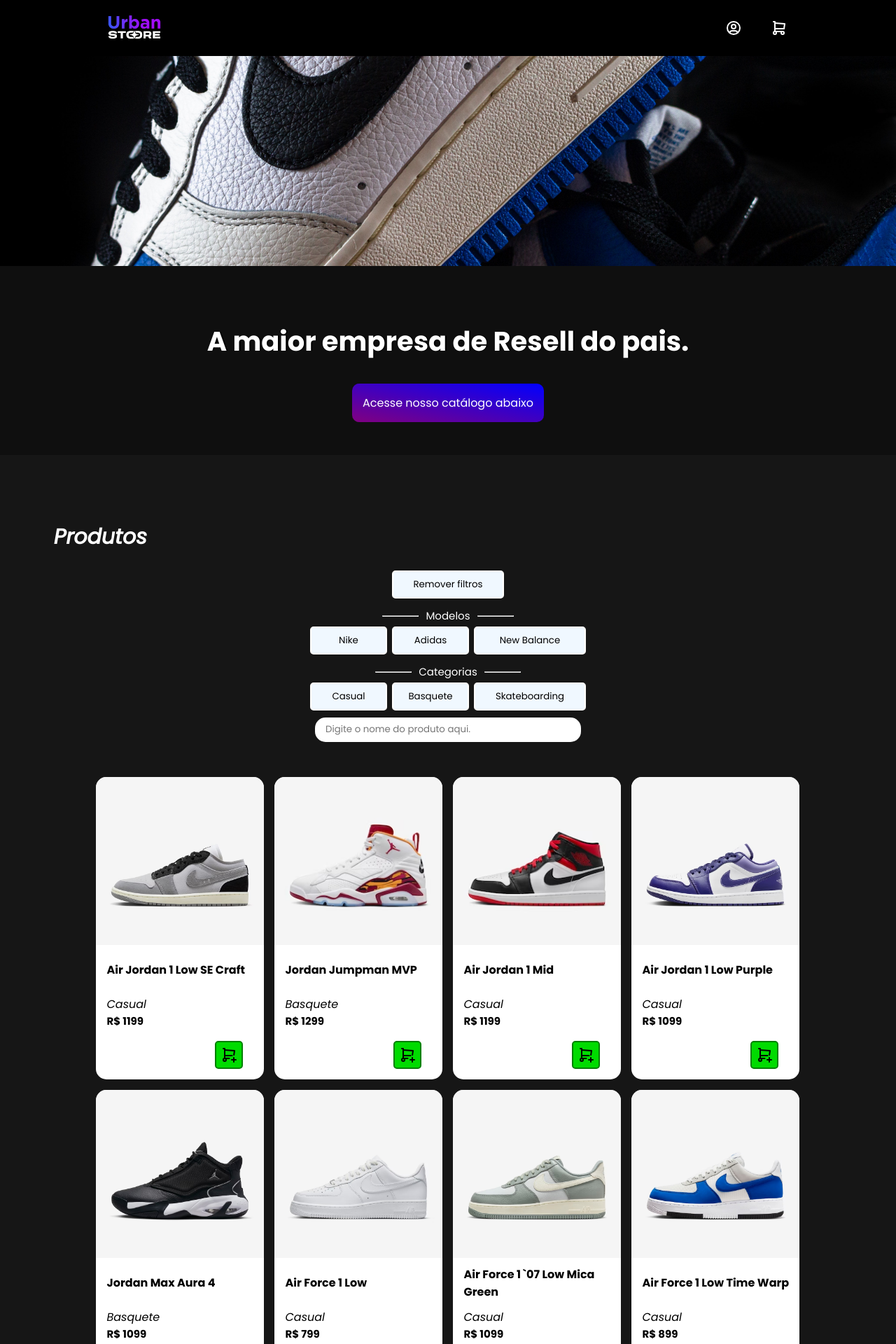
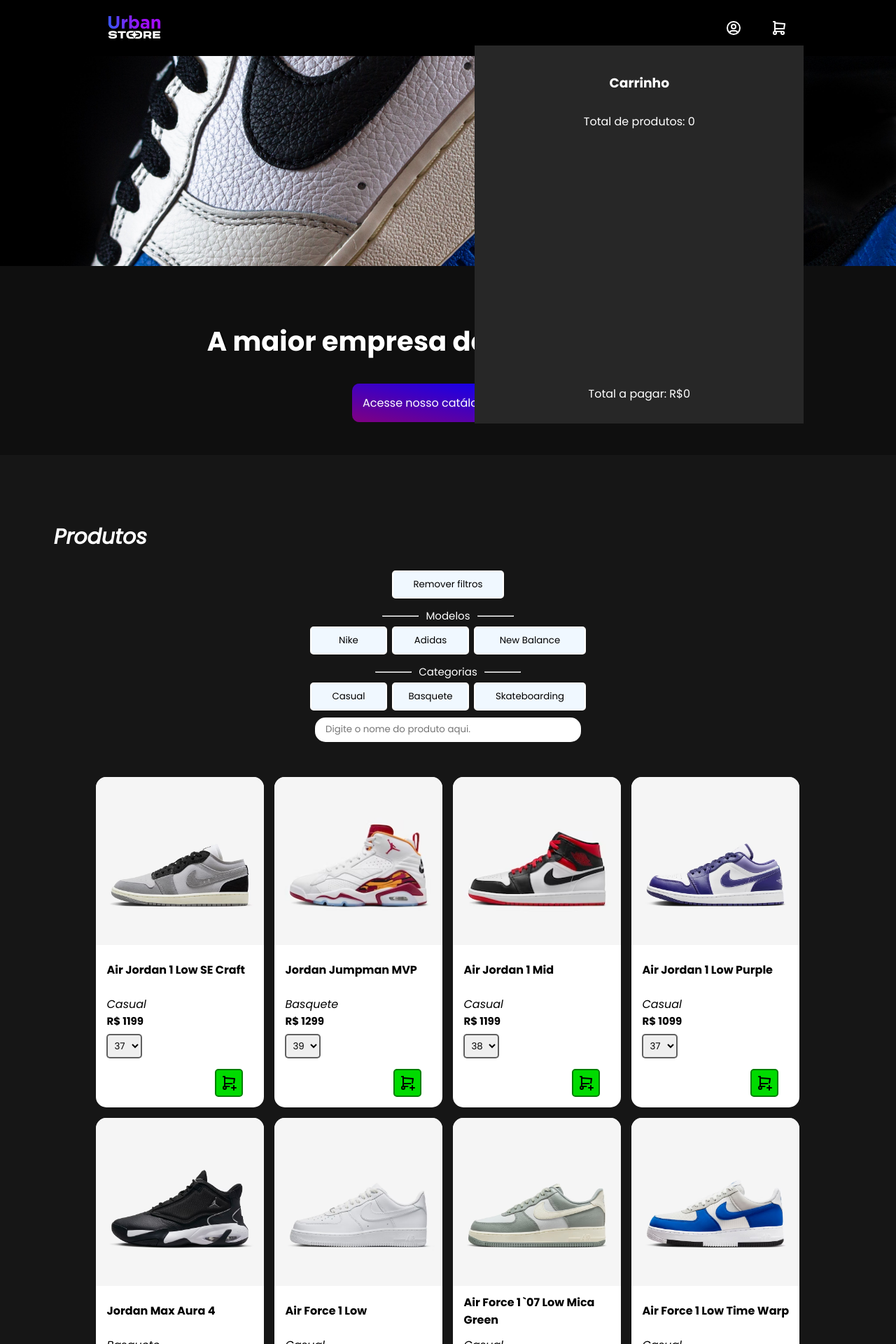
Before and after one commit to urbanykv/urban-store, a React (Create React App) app: page / in a window 1280 px wide. Shown: the top 1920 px of the page at 70% size. Built offline with nearby package versions, Linux system fonts and the light colour scheme.

Commit message:
desenvolvendo adicionais do ecommerce

```diff
--- a/src/App.js
+++ b/src/App.js
@@ -1,27 +1,75 @@
 import './App.css';
 import Header from './components/header/script';
 import Home from './components/home/script';
-import React, { useState } from "react";
+import React, { useState, useEffect } from "react";
+
 
 function App() {
 
+  const select = document.querySelector('.selecionar-numero');
+
+  let [bloqueioClick, setBloqueioClick] = useState(true)
+
   let [dataCarrinho, setDataCarrinho] = useState([]);
 
+  let [notificacaoAdd, setNotificacaoAdd] = useState("notificacao-add")
+
   const addNoCarrinho = (produtoAdd) => {
-    setDataCarrinho([... dataCarrinho, produtoAdd])
+    const produtoExistente = dataCarrinho.find((produto) => produto.id === produtoAdd.id);
+
+    if(produtoExistente){
+      const novoCarrinho = dataCarrinho.map((produto) => {
+        if(produto.id === produtoAdd.id && bloqueioClick){
+          return { ...produto, quantidade: produto.quantidade + 1 , preco: produto.precoInicial + produto.preco };
+        }
+        return produto;
+      });
+      setDataCarrinho(novoCarrinho);
+      setBloqueioClick(false);
+    }else{
+      setBloqueioClick(false);
+      setDataCarrinho([...dataCarrinho, { ...produtoAdd, quantidade: 1, numeroEscolhido: select.value}]);
+    }
+    console.log(bloqueioClick);
+    setNotificacaoAdd("notificacao-add-ativo")
   };
 
+  useEffect(() => {
+    const timerNotify = setTimeout(() => {
+      if(notificacaoAdd === "notificacao-add-ativo"){
+        setBloqueioClick(true);
+        setNotificacaoAdd("notificacao-add");
+      }
+    }, 1200);
+
+    return () => {
+      clearTimeout(timerNotify);
+    };
+  }, [notificacaoAdd]);
+
   const removerDoCarrinho = (produtoId) => {
-    const novoCarrinho = dataCarrinho.filter((produto) => produto.id !== produtoId);
-    setDataCarrinho(novoCarrinho);
+    const produtoExistente = dataCarrinho.find((produto) => produto.id === produtoId);
+
+    if(produtoExistente){
+      if(produtoExistente.quantidade > 1){
+        const novoCarrinho = dataCarrinho.map((produto) => {
+          if (produto.id === produtoId) {
+            return { ...produto, quantidade: produto.quantidade - 1, preco: produto.preco - produto.precoInicial};
+          }
+          return produto;
+        });
+        setDataCarrinho(novoCarrinho);
+      }else{
+        const novoCarrinho = dataCarrinho.filter((produto) => produto.id !== produtoId);
+        setDataCarrinho(novoCarrinho);
+      }
+    }
   };
-
-
 
   return (
     <div className="App">
       <Header dataCarrinho={dataCarrinho} removerDoCarrinho={removerDoCarrinho}/>
-      <Home  addNoCarrinho={addNoCarrinho}/>
+      <Home notifyAdd={notificacaoAdd} addNoCarrinho={addNoCarrinho}/>
     </div>
   );
 }
--- a/src/components/header/script.js
+++ b/src/components/header/script.jsx
@@ -28,12 +28,16 @@
                     <h3>Carrinho</h3>
                     <span className="span-carrinho">{`Total de produtos: ${dataCarrinho.length}`}</span>
                     <div className="lista-itens">
-                    {dataCarrinho.map((itemCarrinho) => (<div className="card-produtoCarrinho">
+                    {dataCarrinho.map((itemCarrinho) => (<div className="card-produtoCarrinho"
+                    key={itemCarrinho.id}>
                             <img src={itemCarrinho.imagem} alt={itemCarrinho.nome} className="imagemItemCarrinho"/>
                             <div className="infoItemCarrinho">
                                     <h3 className="nomeItemCarrinho">{itemCarrinho.nome}</h3>
                                     <span className="categoriaItemCarrinho">{itemCarrinho.categoria}</span>
                                     <span className="precoItemCarrinho">R$ {itemCarrinho.preco}</span>
+                                    <span className="precoItemCarrinho">Qtd: {itemCarrinho.quantidade}</span>
+                                    <span className="precoItemCarrinho">
+                                        Numeração: {itemCarrinho.numeroEscolhido}</span>
                                     <button className="rmvCarrinho"><img src="assets/remover-carrinho.svg" alt="Remover Carrinho" onClick={() => removerDoCarrinho(itemCarrinho.id)}/></button>
                                 </div>
                             </div>))}
--- a/src/components/home/home.css
+++ b/src/components/home/home.css
@@ -154,7 +154,7 @@
 }
 
 #card-carrinho{
-    display: none;
+    display: flex;
     flex-direction: column;
     justify-content: center;
     align-items: center;
@@ -165,7 +165,7 @@
     padding: 20px;
     position: absolute;
     top: 50px;
-    right: -110px;
+    right: -10px;
     z-index: 1;
 }
 
@@ -220,7 +220,6 @@
     background-color: white;
     border-radius: 15px;
     gap: 10px;
-
 }
 
 .imagemItemCarrinho{
@@ -253,8 +252,9 @@
     text-align: left;
     justify-self: flex-start;
     height: 60px;
-    width: 200px;
-    margin-top: -3px;
+    width: 250px;
+    margin-top: -2px;
+    margin-bottom: 3px;
 }
 
 .categoriaItemCarrinho{
@@ -298,3 +298,29 @@
 .span-carrinho{
     padding: 10px 0px;
 }
+
+/*notificacões*/
+
+.notificacao-add{
+    display: none;
+    background-color: rgb(2, 180, 2);
+    border-radius: 5px;
+    border: 2px solid green;
+    width: 300px;
+    height: 80px;
+    position: fixed;
+    bottom: 55px;
+    left: 15px;
+}
+
+.notificacao-add-ativo{
+    display: flex;
+    background-color: rgb(2, 180, 2);
+    border-radius: 5px;
+    border: 2px solid green;
+    width: 300px;
+    height: 80px;
+    position: fixed;
+    bottom: 55px;
+    left: 15px;
+}
--- a/src/components/home/script.js
+++ b/src/components/home/script.jsx
@@ -3,7 +3,7 @@
 import ItemProduto from "../itemProduto/script";
 import { produtos } from "../../database";
 
-const Home = ({addNoCarrinho}) => {
+const Home = ({addNoCarrinho, notifyAdd}) => {
 
 
 
@@ -87,9 +87,13 @@
                                 categoria={produto.categoria}
                                 preco={produto.preco}
                                 onClick={() => addNoCarrinho(produto)}
+                                numero={produto.numero}
                                 />
                             ))
                         }
+                    </div>
+                    <div className={notifyAdd}>
+                        <p>Item adicionado com sucesso ao carrinho!</p>
                     </div>
                 </section>
             </section>
--- a/src/components/itemProduto/itemProduto.css
+++ b/src/components/itemProduto/itemProduto.css
@@ -64,3 +64,10 @@
     background-color: rgb(0, 175, 0);
     border: 2px solid rgb(0, 151, 0);
 }
+
+.selecionar-numero{
+    padding: 5px;
+    border: 2px solid rgba(0, 0, 0, 0.596);
+    border-radius: 5px;
+    margin-top: 5px;
+}
--- a/src/components/itemProduto/script.js
+++ b/src/components/itemProduto/script.jsx
@@ -10,6 +10,13 @@
                 <h3 className="nomeItem">{props.nome}</h3>
                 <span className="categoriaItem">{props.categoria}</span>
                 <span className="precoItem">R$ {props.preco}</span>
+                <select className="selecionar-numero">
+                    {props.numero.map(numero => (
+                        <option value={numero} className="numero" key={numero}>
+                            {numero}
+                        </option>
+                    ))}
+                </select>
                 <button className="adcCarrinho" onClick={props.onClick}><img src="assets/adicionar-carrinho.svg" alt="Adicionar Carrinho"/></button>
             </div>
         </div>
--- a/src/components/perfil/script.js
+++ b/src/components/perfil/script.jsx
@@ -7,7 +7,7 @@
             <div id="perfil"><img src="assets/perfil.svg" alt="Perfil"/></div>
             <section id="card-perfil">
                 <h3>Perfil</h3>
-                <p>Um dia essa sessão estará pronta.</p>
+                <p>Um dia essa sessão funcionará.</p>
             </section>
         </div>
     )
--- a/src/database.js
+++ b/src/database.js
@@ -21,24 +21,43 @@
 
 
 export const produtos = [
-    {id: 1, nome: 'Air Jordan 1 Low SE Craft', marca: 'Nike', modelo: 'Jordan', categoria: 'Casual', imagem: craft, preco: 1199, numero: [37, 40, 41, 42]},
-    {id: 2, nome: 'Jordan Jumpman MVP', marca:'Nike' , modelo: 'Jordan', categoria: 'Basquete', imagem: jumpman, preco: 1299, numero: [39, 40, 42, 44]},
-    {id: 3, nome: 'Air Jordan 1 Mid', marca:'Nike' , modelo: 'Jordan', categoria: 'Casual', imagem: mid, preco: 1199, numero: [38, 40, 41, 43]},
-    {id: 4, nome: 'Air Jordan 1 Low Purple', marca: 'Nike', modelo: 'Jordan', categoria: 'Casual', imagem: purple, preco: 1099, numero: [37, 38, 39, 40, 41, 42, 44]},
-    {id: 5, nome: 'Jordan Max Aura 4', marca: 'Nike', modelo: 'Jordan', categoria: 'Basquete', imagem: aura, preco: 1099, numero: [39, 41, 42, 44]},
-    {id: 6, nome: 'Air Force 1 Low', marca: 'Nike', modelo: 'Force', categoria: 'Casual', imagem: force, preco: 799, numero: [37, 39, 42, 44, 45]},
-    {id: 7, nome: 'Air Force 1 `07 Low Mica Green', marca: 'Nike', modelo: 'Force', categoria: 'Casual', imagem: mica, preco: 1099, numero: [37, 38, 41, 45, 46]},
-    {id: 8, nome: 'Air Force 1 Low Time Warp', marca: 'Nike', modelo: 'Force', categoria: 'Casual', imagem: warp, preco: 899, numero: [37, 39, 42, 44, 45]},
-    {id: 9, nome: 'SB Dunk Low Desert Ochre', marca: 'Nike', modelo: 'Dunk', categoria: 'Skateboarding', imagem: desert, preco: 999, numero: [37, 39, 42, 44, 45]},
-    {id: 10, nome: 'Dunk Low Retro Mica Green', marca: 'Nike', modelo: 'Dunk', categoria: 'Casual', imagem: micaDunk, preco: 999, numero: [35, 36, 42, 43, 46]},
-    {id: 11, nome: 'New Balance 550', marca: 'New Balance', modelo: '550', categoria: 'Casual', imagem: nb550, preco: 1299, numero: [38, 39, 42, 43, 44]},
-    {id: 12, nome: 'New Balance Numeric Tiago Lemos 808', marca: 'New Balance', modelo: 'Thiago Lemos', categoria: 'Skateboarding', imagem: nb808, preco: 999, numero: [38, 39, 42]},
-    {id: 13, nome: 'New Balance Numeric Tiago Lemos 1010', marca: 'New Balance', modelo: 'Thiago Lemos', categoria: 'Skateboarding', imagem: nb1010, preco: 999, numero: [39, 40, 41, 42]},
-    {id: 14, nome: 'New Balance Fuelcell Supercomp Trainer V2', marca: 'New Balance', modelo: 'Trainer V2', categoria: 'Running', imagem: fuelcell, preco: 1599, numero: [37, 39, 43, 44]},
-    {id: 15, nome: 'New Balance 574 Legacy', marca: 'New Balance', modelo: 'Legacy', categoria: 'Casual', imagem: legacy574, preco: 799, numero: [34, 36, 40, 43]},
-    {id: 16, nome: 'New Balance Fresh Foam Spt', marca: 'New Balance', modelo: 'Spt', categoria: 'Casual', imagem: fresh, preco: 399, numero: [39, 40]},
-    {id: 17, nome: 'Ultraboost Light', marca: 'Adidas', modelo: 'Ultraboost', categoria: 'Running', imagem: ultraboost, preco: 999, numero: [39, 40, 41, 42, 43]},
-    {id: 18, nome: 'Sock NMD S1', marca: 'Adidas', modelo: 'NMD', categoria: 'Casual', imagem: nmdSock, preco: 1499, numero: [33, 34, 35, 36, 38, 39]},
-    {id: 19, nome: 'Trae Young 3', marca: 'Adidas', modelo: 'Trae', categoria: 'Basquete', imagem: young, preco: 1399, numero: [39, 41, 42, 43, 44]},
-    {id: 20, nome: 'NMD S1', marca: 'Adidas', modelo: 'NMD', categoria: 'Casual', imagem: nmdS1, preco: 1299, numero: [37, 40, 41, 42]},
+    {id: 1, nome: 'Air Jordan 1 Low SE Craft', marca: 'Nike', modelo: 'Jordan', categoria: 'Casual', imagem: craft, preco: 1199, precoInicial: 1199, numero: [37, 40, 41, 42]},
+
+    {id: 2, nome: 'Jordan Jumpman MVP', marca:'Nike' , modelo: 'Jordan', categoria: 'Basquete', imagem: jumpman, preco: 1299, precoInicial: 1299, numero: [39, 40, 42, 44]},
+
+    {id: 3, nome: 'Air Jordan 1 Mid', marca:'Nike' , modelo: 'Jordan', categoria: 'Casual', imagem: mid, preco: 1199, precoInicial: 1199, numero: [38, 40, 41, 43]},
+
+    {id: 4, nome: 'Air Jordan 1 Low Purple', marca: 'Nike', modelo: 'Jordan', categoria: 'Casual', imagem: purple, preco: 1099, precoInicial: 1099, numero: [37, 38, 39, 40, 41, 42, 44]},
+
+    {id: 5, nome: 'Jordan Max Aura 4', marca: 'Nike', modelo: 'Jordan', categoria: 'Basquete', imagem: aura, preco: 1099, precoInicial: 1099, numero: [39, 41, 42, 44]},
+
+    {id: 6, nome: 'Air Force 1 Low', marca: 'Nike', modelo: 'Force', categoria: 'Casual', imagem: force, preco: 799, precoInicial: 799, numero: [37, 39, 42, 44, 45]},
+
+    {id: 7, nome: 'Air Force 1 `07 Low Mica Green', marca: 'Nike', modelo: 'Force', categoria: 'Casual', imagem: mica, preco: 1099, precoInicial: 1099, numero: [37, 38, 41, 45, 46]},
+
+    {id: 8, nome: 'Air Force 1 Low Time Warp', marca: 'Nike', modelo: 'Force', categoria: 'Casual', imagem: warp, preco: 899, precoInicial: 899, numero: [37, 39, 42, 44, 45]},
+
+    {id: 9, nome: 'SB Dunk Low Desert Ochre', marca: 'Nike', modelo: 'Dunk', categoria: 'Skateboarding', imagem: desert, preco: 999, precoInicial: 999, numero: [37, 39, 42, 44, 45]},
+
+    {id: 10, nome: 'Dunk Low Retro Mica Green', marca: 'Nike', modelo: 'Dunk', categoria: 'Casual', imagem: micaDunk, preco: 999, precoInicial: 999, numero: [35, 36, 42, 43, 46]},
+
+    {id: 11, nome: 'New Balance 550', marca: 'New Balance', modelo: '550', categoria: 'Casual', imagem: nb550, preco: 1299, precoInicial: 1299, numero: [38, 39, 42, 43, 44]},
+
+    {id: 12, nome: 'New Balance Numeric Tiago Lemos 808', marca: 'New Balance', modelo: 'Thiago Lemos', categoria: 'Skateboarding', imagem: nb808, preco: 999, precoInicial: 999, numero: [38, 39, 42]},
+
+    {id: 13, nome: 'New Balance Numeric Tiago Lemos 1010', marca: 'New Balance', modelo: 'Thiago Lemos', categoria: 'Skateboarding', imagem: nb1010, preco: 999, precoInicial: 999, numero: [39, 40, 41, 42]},
+
+    {id: 14, nome: 'New Balance Fuelcell Supercomp Trainer V2', marca: 'New Balance', modelo: 'Trainer V2', categoria: 'Running', imagem: fuelcell, preco: 1599, precoInicial: 1599, numero: [37, 39, 43, 44]},
+
+    {id: 15, nome: 'New Balance 574 Legacy', marca: 'New Balance', modelo: 'Legacy', categoria: 'Casual', imagem: legacy574, preco: 799, precoInicial: 799, numero: [34, 36, 40, 43]},
+
+    {id: 16, nome: 'New Balance Fresh Foam Spt', marca: 'New Balance', modelo: 'Spt', categoria: 'Casual', imagem: fresh, preco: 399, precoInicial: 399, numero: [39, 40]},
+
+    {id: 17, nome: 'Ultraboost Light', marca: 'Adidas', modelo: 'Ultraboost', categoria: 'Running', imagem: ultraboost, preco: 999, precoInicial: 999, numero: [39, 40, 41, 42, 43]},
+
+    {id: 18, nome: 'Sock NMD S1', marca: 'Adidas', modelo: 'NMD', categoria: 'Casual', imagem: nmdSock, preco: 1499, precoInicial: 1499, numero: [33, 34, 35, 36, 38, 39]},
+
+    {id: 19, nome: 'Trae Young 3', marca: 'Adidas', modelo: 'Trae', categoria: 'Basquete', imagem: young, preco: 1399, precoInicial: 1399, numero: [39, 41, 42, 43, 44]},
+
+    {id: 20, nome: 'NMD S1', marca: 'Adidas', modelo: 'NMD', categoria: 'Casual', imagem: nmdS1, preco: 1299, precoInicial: 1299, numero: [37, 40, 41, 42]},
 ]
```
Also changed, not shown: src/database-carrinho.js (deleted, +0 -22 lines), public/manifest.json, src/components/footer/footer.css (added), src/components/footer/script.jsx (added).
